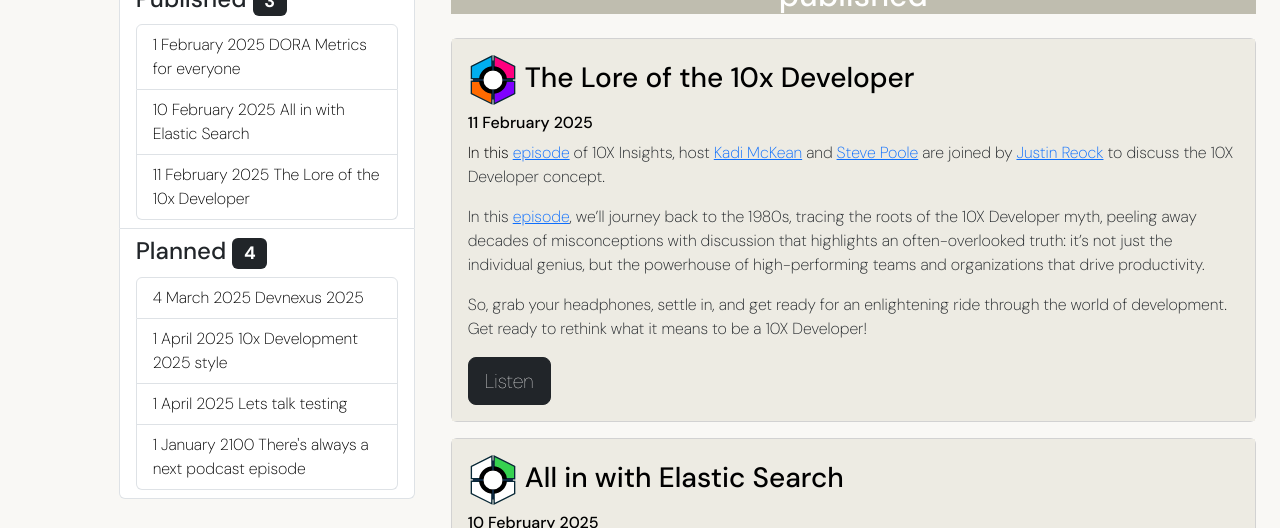
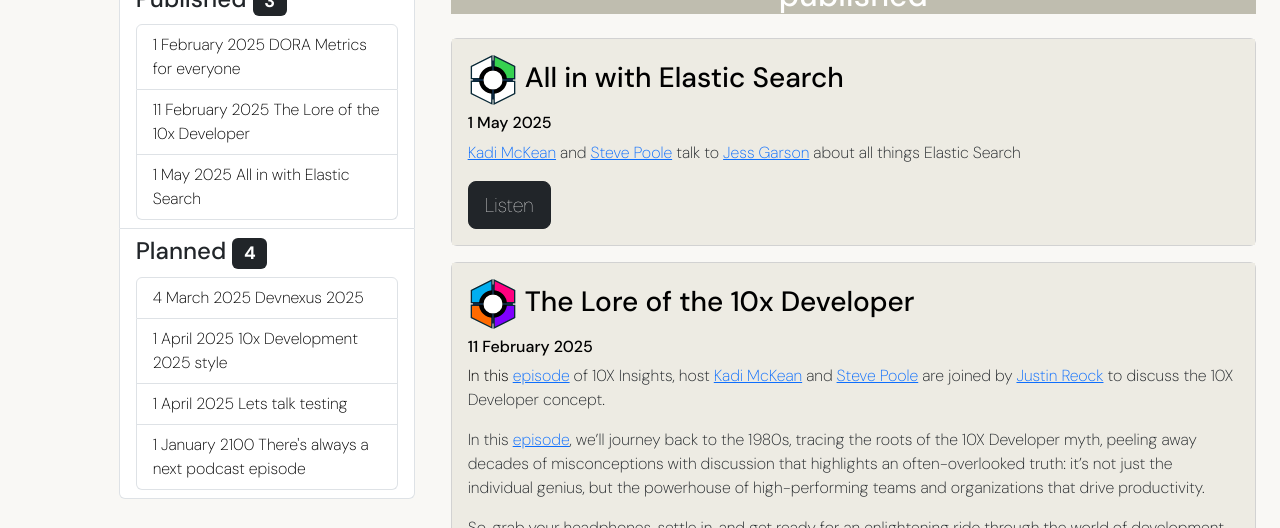
Before and after one commit to 10xInsights-dev/10xInsights-dev.github.io, a Jekyll site: the page built from podcasts.html, in a window 1280 px wide and 900 px high, cut to the strip 372-900 px from the top of the window. Built offline with Jekyll 4.4.1, drawn with Linux system fonts in a browser that asks for light colours; some of the changed text lies outside the part shown.

Commit message:
Update pod3.md

```diff
--- a/_podcasts/pod3.md
+++ b/_podcasts/pod3.md
@@ -2,7 +2,7 @@
 layout: page
 seq: 3
 title: All in with Elastic Search
-date: 2025-02-10
+date: 2025-05-01
 state: published
 podcast: https://open.spotify.com/episode/6EcERAa9DezFVdWNhXiQFO?si=ec2aOmjtT4SRHpRCCFat6A
 embed: https://open.spotify.com/embed/episode/6EcERAa9DezFVdWNhXiQFO?si=ec2aOmjtT4SRHpRCCFat6A
```
